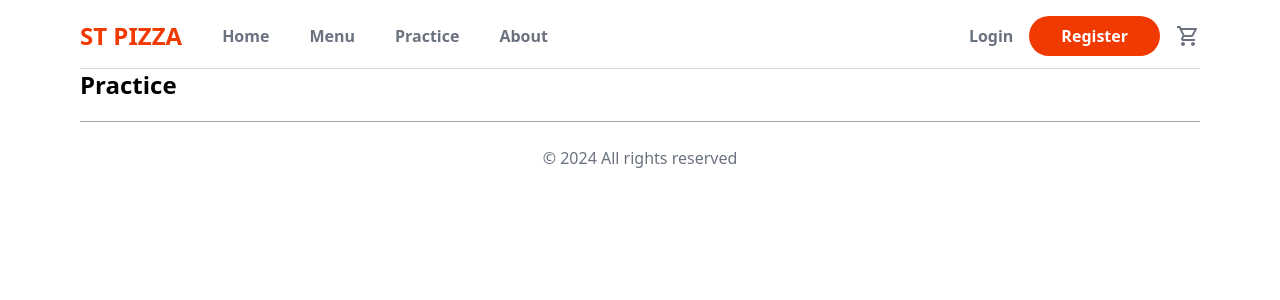
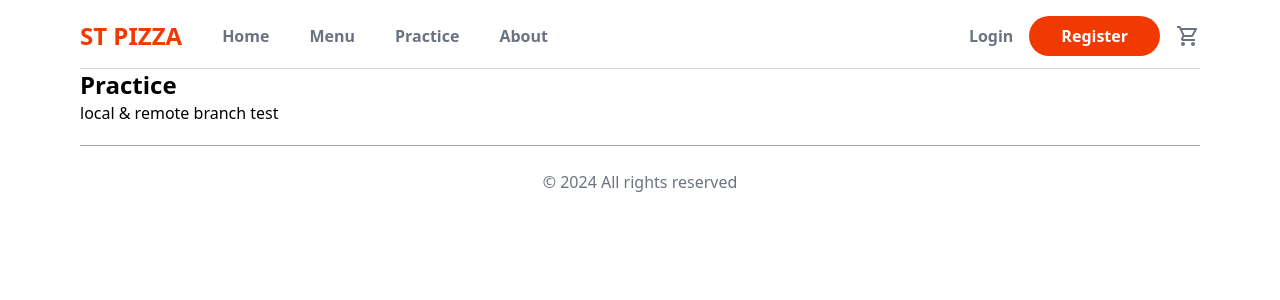
Before and after one commit to ParthN242/food-ordering-pro, a React (Vite) app in the folder Frontend/: page /practice in a window 1280 px wide. Shown: the top 300 px of the page. Built offline with nearby package versions, Linux system fonts and the light colour scheme; no server answers.

Commit message:
Feat: add local remote branch description

```diff
--- a/Frontend/src/Pages/Practice/Pratice.jsx
+++ b/Frontend/src/Pages/Practice/Pratice.jsx
@@ -4,6 +4,7 @@ const Practice = () => {
   return (
     <div>
       <h1 className="text-2xl font-bold">Practice</h1>
+      <p>local & remote branch test</p>
     </div>
   );
 };
```
